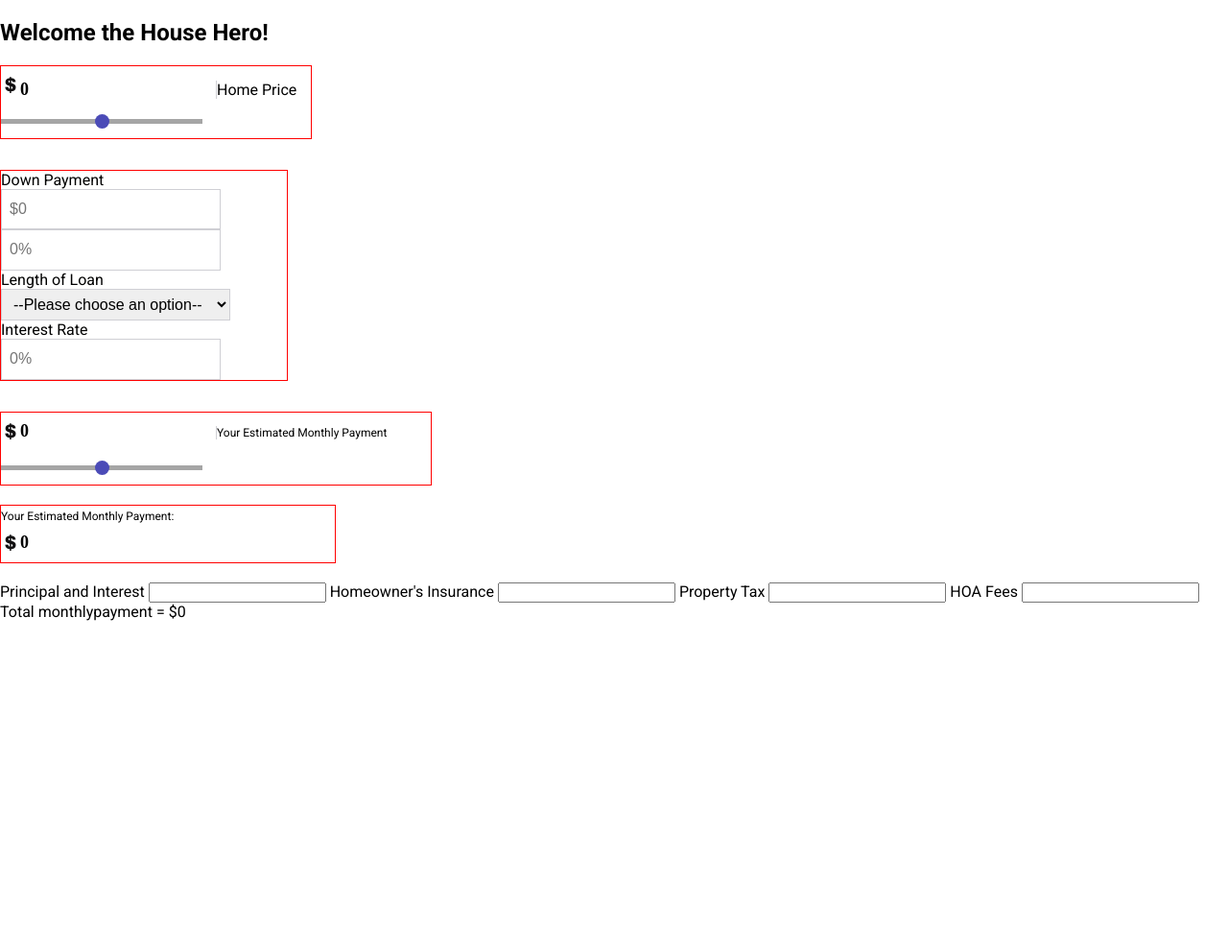
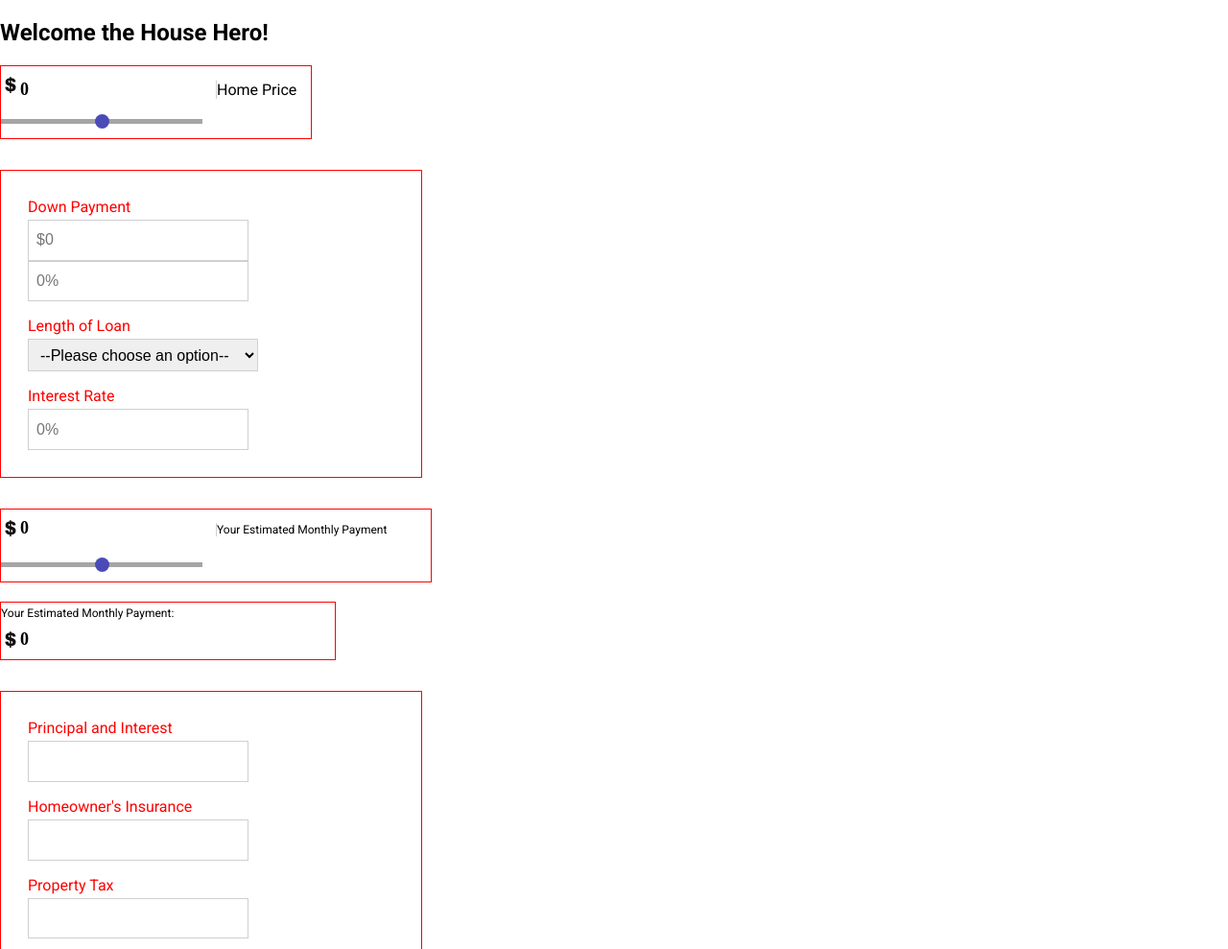
Before and after one commit to chingu-voyages/v26-toucans-team-01, a plain HTML site: page index.html in a window 1280 px wide. Shown: the top 989 px of the page at 96% size. Before the commit the page ends 800 px from the top, so only its background shows below. Drawn offline with Linux system fonts and the light colour scheme; a script that the page names is missing.

Commit message:
Added wrapper class. Started Monthly Payment

```diff
--- a/css/downpayment.css
+++ /dev/null
@@ -1,18 +0,0 @@
-@import url('https://fonts.googleapis.com/css2?family=Roboto:wght@400;700&display=swap');
-
-* {
-  box-sizing: border-box;
-}
-
-html,
-body {
-  font-family: 'Roboto', sans-serif;
-}
-
-input {
-  border: 1px solid #cfcfd4;
-  line-height: 1.75;
-  font-size: 1rem;
-  font-weight: 700;
-  padding: 0.38889rem 0.77778rem 0.38889rem 1.5rem;
-}
--- a/css/index.css
+++ b/css/index.css
@@ -11,7 +11,7 @@ body {
   background-color: #fff;
 }
 
-/* ---------- Start of HOME PRICE ---------- */
+/* ---------- Start of HOME PRICE [Dev: Ashley] ---------- */
 
 /* home input box style */
 
@@ -94,12 +94,23 @@ body {
   cursor: pointer;
 }
 
-/* ---------- Start of Down Payment, Length of Loan, Interest Rate ---------- */
+/* ---------- Start of Down Payment, Length of Loan, Interest Rate [Dev: Josue] ---------- */
 
 #loan-parameter-inputs {
   border: 1px solid red;
-  width: 300px;
+  width: 440px;
   margin: 2em 0;
+  padding: 1.25em;
+}
+
+#loan-parameter-inputs .wrapper {
+  padding: 0.5em;
+}
+
+#loan-parameter-inputs label {
+  display: block;
+  margin-bottom: 0.25em;
+  color: red;
 }
 
 #loan-parameter-inputs input,
@@ -107,11 +118,12 @@ select {
   border: 1px solid #cfcfd4;
   line-height: 1.75;
   font-size: 1rem;
-  padding: 0.38889rem 0.77778rem 0.38889rem 0.5rem;
+  padding: 0.4rem 0.8rem 0.4rem 0.5rem;
 }
 
 /* ---------- End of Down Payment, Length of Loan, Interest Rate ---------- */
-/* ---------- Start of Estimated Monthly Payment (Full) ------------------- */
+
+/* ---------- Start of Estimated Monthly Payment (Full) [Dev: Ashley] ------------------- */
 #monthly-payment {
   border: 1px solid red;
   width: 450px;
@@ -192,7 +204,8 @@ select {
   cursor: pointer;
 }
 /* --------------End of Estimated Payment (Full)----------------------------*/
-/* --------------Start of Estimated Payment (Sticky)------------------------*/
+
+/* --------------Start of Estimated Payment (Sticky) [Dev: Ashley] ------------------------*/
 #monthly-payment-sticky {
   border: 1px solid red;
   width: 350px;
@@ -229,3 +242,32 @@ select {
   font-size: 12px;
 }
 /* ---------------End of Estimated Monthly Payment (Sticky)-------------------- */
+
+/* ---------- START of Estimated Monthly Payment (Full) [Dev: Josue] ------------------- */
+
+#mthly-payment-inputs {
+  border: 1px solid red;
+  width: 440px;
+  margin: 2em 0;
+  padding: 1.25em;
+}
+
+#mthly-payment-inputs .wrapper {
+  padding: 0.5em;
+}
+
+#mthly-payment-inputs label {
+  display: block;
+  margin-bottom: 0.25em;
+  color: red;
+}
+
+#mthly-payment-inputs input,
+select {
+  border: 1px solid #cfcfd4;
+  line-height: 1.75;
+  font-size: 1rem;
+  padding: 0.4rem 0.8rem 0.4rem 0.5rem;
+}
+
+/* ---------- END of Estimated Monthly Payment (Full) ------------------- */
--- a/index.html
+++ b/index.html
@@ -45,9 +45,10 @@
         <!-- Down Payment Form -->
         <div id="loan-parameter-inputs">
           <!-- Down Payment -->
-          <div>
+          <div class="wrapper">
             <label for="down-payment-amt">
               Down Payment
+            </label>
             <input
                 type="text"
                 name="down-payment-amt"
@@ -60,13 +61,13 @@
                 id="down-payment-pct"
                 placeholder="0%"
               />
-            </label>
           </div>
 
           <!-- Length of Loan -->
-          <div>
+          <div class="wrapper">
             <label for="length-of-loan">
               Length of Loan
+            </label>
             <select name="length-of-loan" id="length-of-loan" />
                 <option value="">--Please choose an option--</option>
                 <option value="30">30 years</option>
@@ -74,15 +75,14 @@
                 <option value="15">15 years</option>
                 <option value="10">10 years</option>
               </select>
-            </label>
           </div>
 
           <!-- Interest Rate -->
-          <div>
+          <div class="wrapper">
             <label for="interest-rate">
               Interest Rate
+            </label>
             <input type="text" name="interest-rate" id="interest-rate" placeholder="0%" />
-            </label>
           </div>
         </div>
 
@@ -124,41 +124,51 @@
           <!-- INSERT GRAPH -->
         </div>
 
-        <!-- Down Payment Form -->
-        <div id="payment-components-form">
+        <!-- Monthly Payment Form -->
+        <div id="mthly-payment-inputs">
+
           <!-- Principal and Interest -->
+          <div class="wrapper">
             <label for="principal-and-interest">
               Principal and Interest
+            </label>
             <input
             type="text"
             name="principal-and-interest"
             id="principal-and-interest"
             />
-          </label>
+          </div>
 
           <!-- Homeowner's Insurance -->
+          <div class="wrapper">
             <label for="homeowners-insurance">
               Homeowner's Insurance
+            </label>
             <input
                 type="text"
                 name="homeowners-insurance"
                 id="homeowners-insurance"
             />
-          </label>
+          </div>
 
           <!-- Property Tax -->
+          <div class="wrapper">
             <label for="property-tax">
               Property Tax
+            </label>
             <input type="text" name="property-tax" id="property-tax" />
-          </label>
+          </div>
 
           <!-- HOA fees -->
+          <div class="wrapper">
             <label for="hoa-fees">
               HOA Fees
+            </label>
             <input type="text" name="hoa-fees" id="hoa-fees" />
-          </label>
+          </div>
 
-          <div>Total monthlypayment = <span>$0</span></div>
+          <!-- Total Monthly Payment -->
+          <div class='wrapper'>Total monthly payment = <span>$0</span></div>
         </div>
       </section>
     </main>
```
Lines whose indentation alone changed are shown as unchanged.
